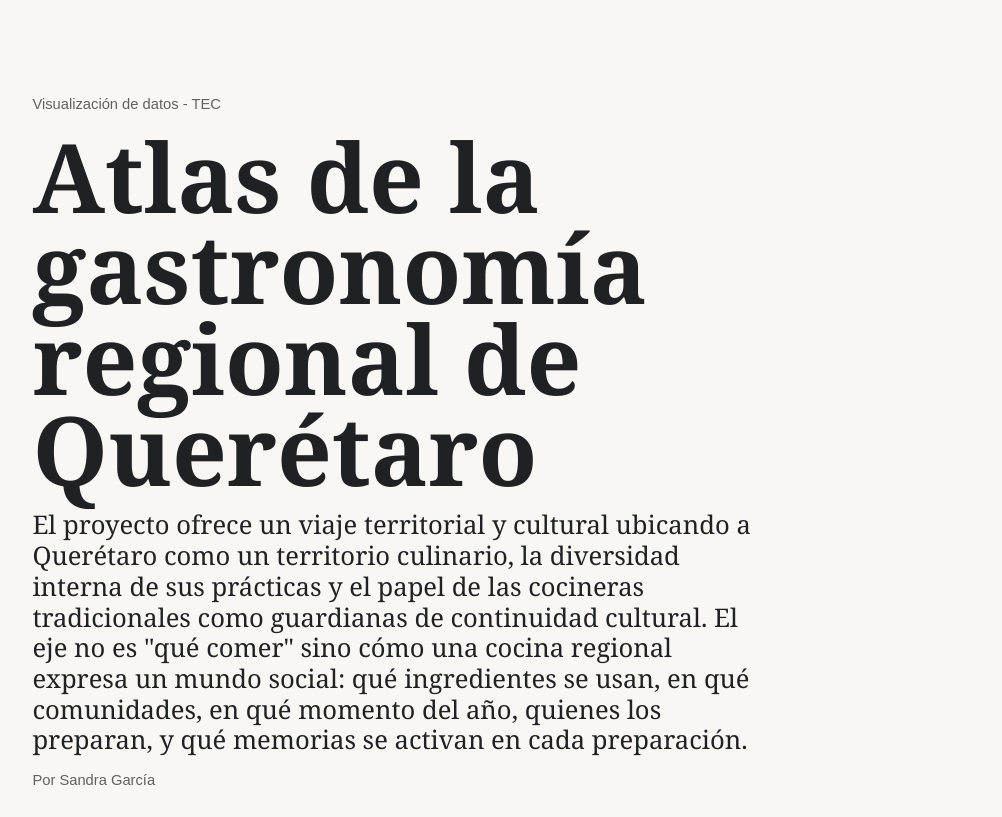
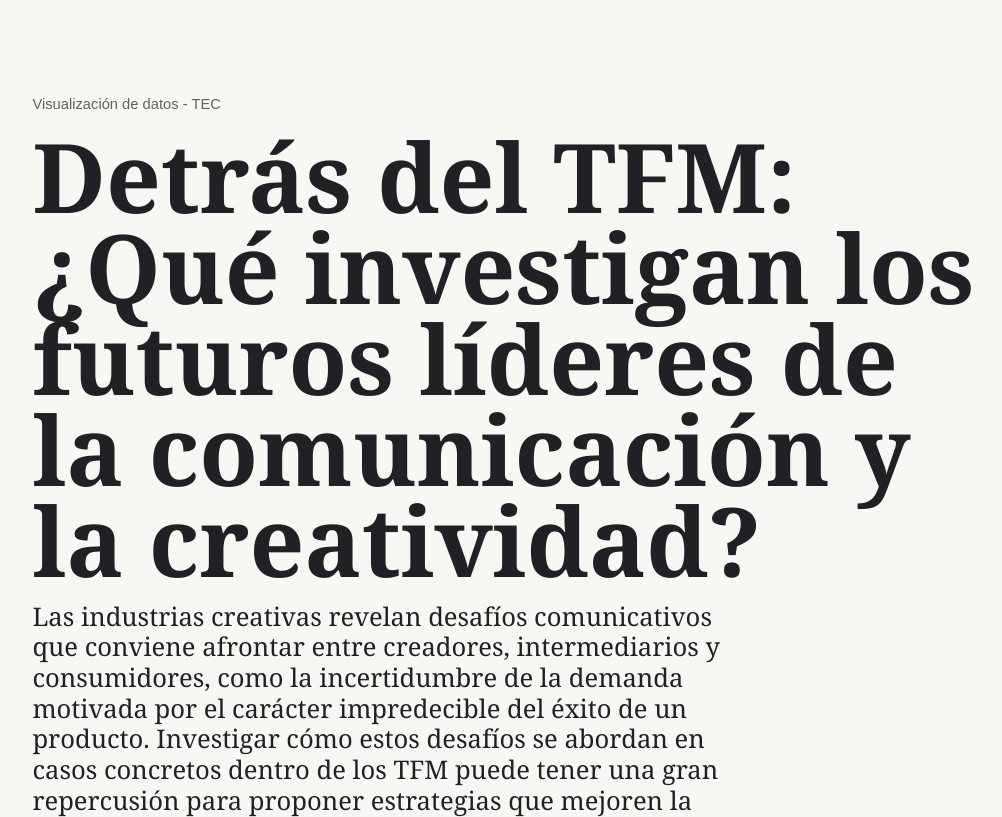
Before and after one commit to sandraquibrera-glitch/demostracion-taller-viz, a plain HTML site: page index.html in a window 1280 px wide. Shown: the top 817 px of the page, without its empty margins (70-1072 px from the left). Drawn offline with Linux system fonts and the light colour scheme.

Commit message:
Update index.html

```diff
--- a/index.html
+++ b/index.html
@@ -9,9 +9,9 @@
   <body>
     <header class="portada">
       <p class="curso">Visualización de datos - TEC</p>
-      <h1>Atlas de la gastronomía regional de Querétaro</h1>
-      <p class="bajada">El proyecto ofrece un viaje territorial y cultural ubicando a Querétaro como un territorio culinario, la diversidad interna de sus prácticas y el papel de las cocineras tradicionales como guardianas de continuidad cultural. El eje no es "qué comer" sino cómo una cocina regional expresa un mundo social: qué ingredientes se usan, en qué comunidades, en qué momento del año, quienes los preparan, y qué memorias se activan en cada preparación.</p>
-      <p class="autoria">Por Sandra García</p>
+      <h1>Detrás del TFM: ¿Qué investigan los futuros líderes de la comunicación y la creatividad?</h1>
+      <p class="bajada">Las industrias creativas revelan desafíos comunicativos que conviene afrontar entre creadores, intermediarios y consumidores, como la incertidumbre de la demanda motivada por el carácter impredecible del éxito de un producto. Investigar cómo estos desafíos se abordan en casos concretos dentro de los TFM puede tener una gran repercusión para proponer estrategias que mejoren la comunicación y minimicen la incertidumbre. Esta investigación pretende explorar si los temas elegidos en los TFM responden a los retos actuales del ámbito creativo y hasta qué punto estos trabajos pueden influir en la formación del alumnado y su inserción laboral. A través de la exploración de los TFM defendidos en los primeros doce cursos de la titulación oficial , la muestra está compuesta por 159 TFM defendidos desde 2011 a 2022 , con el objetivo general de conocer las líneas de investigación más demandadas, objetivos y repercusión de la producción académica discente</p>
+      <p class="autoria">Por Judith Cortés y Sandra García</p>
     </header>
 
     <main>
```
